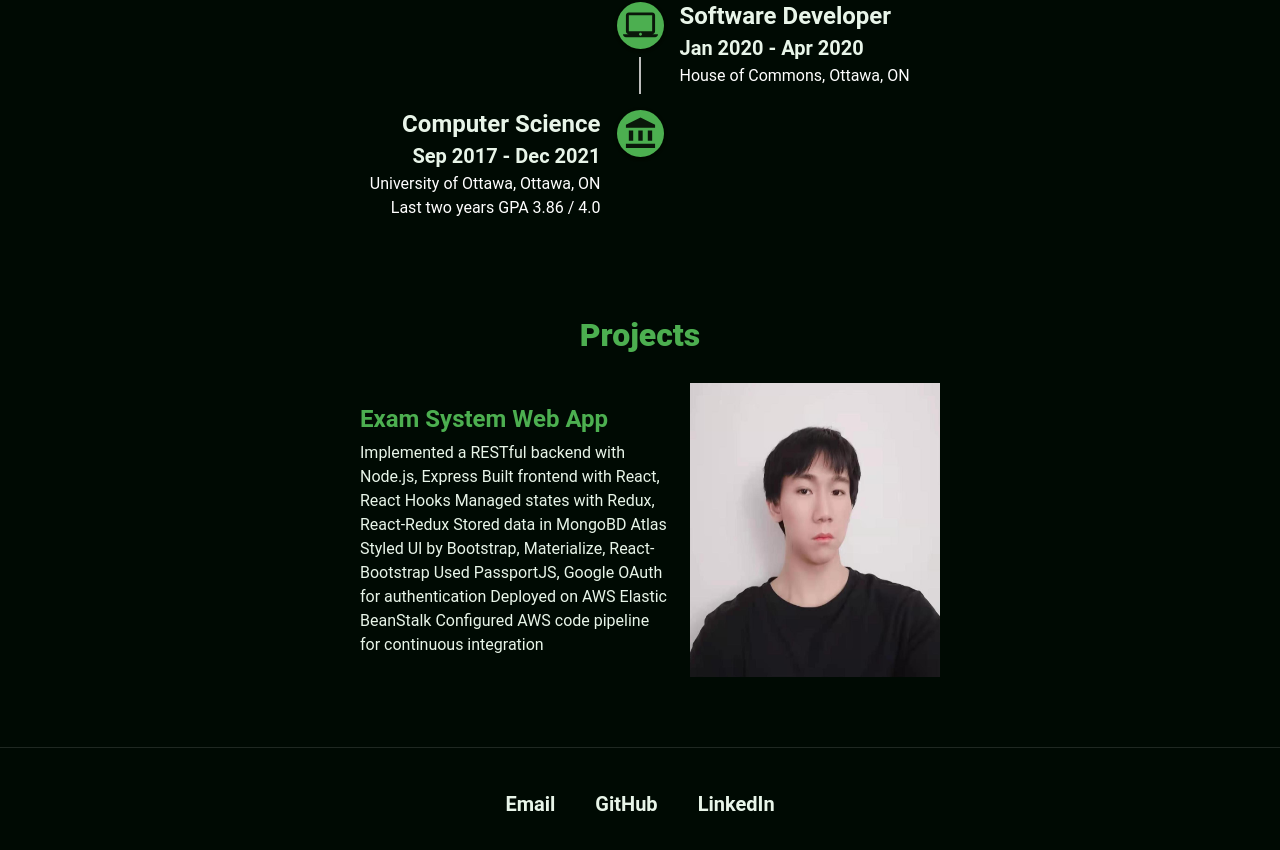
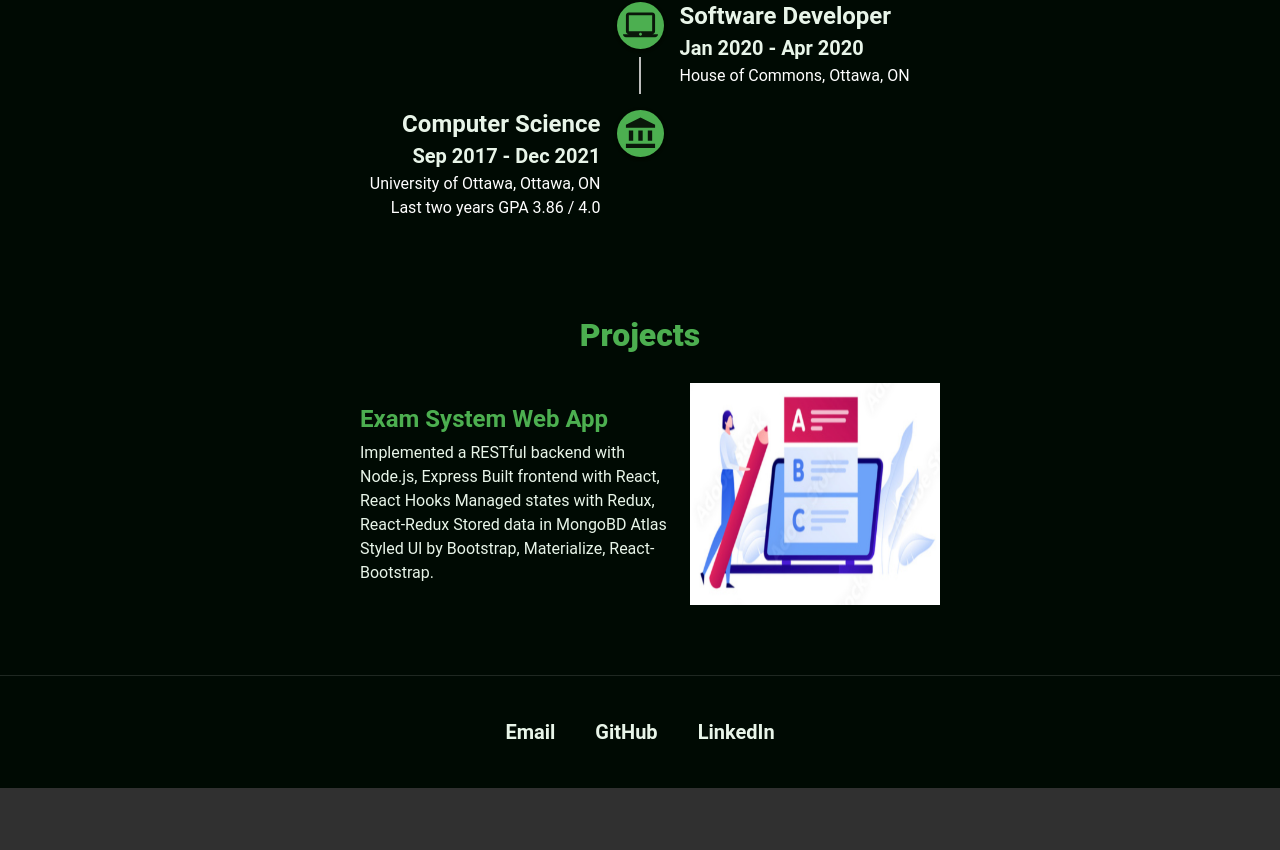
Before and after one commit to chengyangliii/Portfolio, a React (Create React App) app: page / in a window 1280 px wide. Shown: the part 1047-1897 px from the top of the page. After the commit the page ends 1835 px from the top, so only its background shows below. Built offline with nearby package versions, Linux system fonts and the light colour scheme.

Commit message:
Aug 31, 2021

```diff
--- a/package.json
+++ b/package.json
@@ -1,5 +1,5 @@
 {
-  "homepage": "http://chengyangliii.github.io/portfolio",
+  "homepage": "https://chengyangliii.github.io/portfolio/",
   "name": "person_website",
   "version": "0.1.0",
   "private": true,
--- a/src/components/Projects/Projects.js
+++ b/src/components/Projects/Projects.js
@@ -2,7 +2,7 @@ import React from 'react';
 import ProjectCard from "./ProjectCard";
 import { SectionWrapper } from "../Utilities/SectionWrapper";
 import { Divider } from '@material-ui/core';
-import burgerImage from "../../lcy.jpeg";
+import Image from "../../Online_Exam.png";
 import styled from 'styled-components';
 
 
@@ -17,16 +17,13 @@ export default function Projects() {
     <SectionWrapper title="Projects">
       <PostWrapper>
         <ProjectCard
-          image={burgerImage}
+          image={Image}
           imgTitle="Exam System Web App"
           projectName="Exam System Web App"
           intro="Implemented a RESTful backend with Node.js,
           Express Built frontend with React, React Hooks Managed
           states with Redux, React-Redux Stored data in MongoBD
-          Atlas Styled UI by Bootstrap, Materialize, React-Bootstrap
-          Used PassportJS, Google OAuth for authentication Deployed
-          on AWS Elastic BeanStalk Configured AWS code pipeline for
-          continuous integration"
+          Atlas Styled UI by Bootstrap, Materialize, React-Bootstrap."
           websiteLink="#"
           githubLink="#"
         />
```
Also changed, not shown: src/Online_Exam.png (added).
